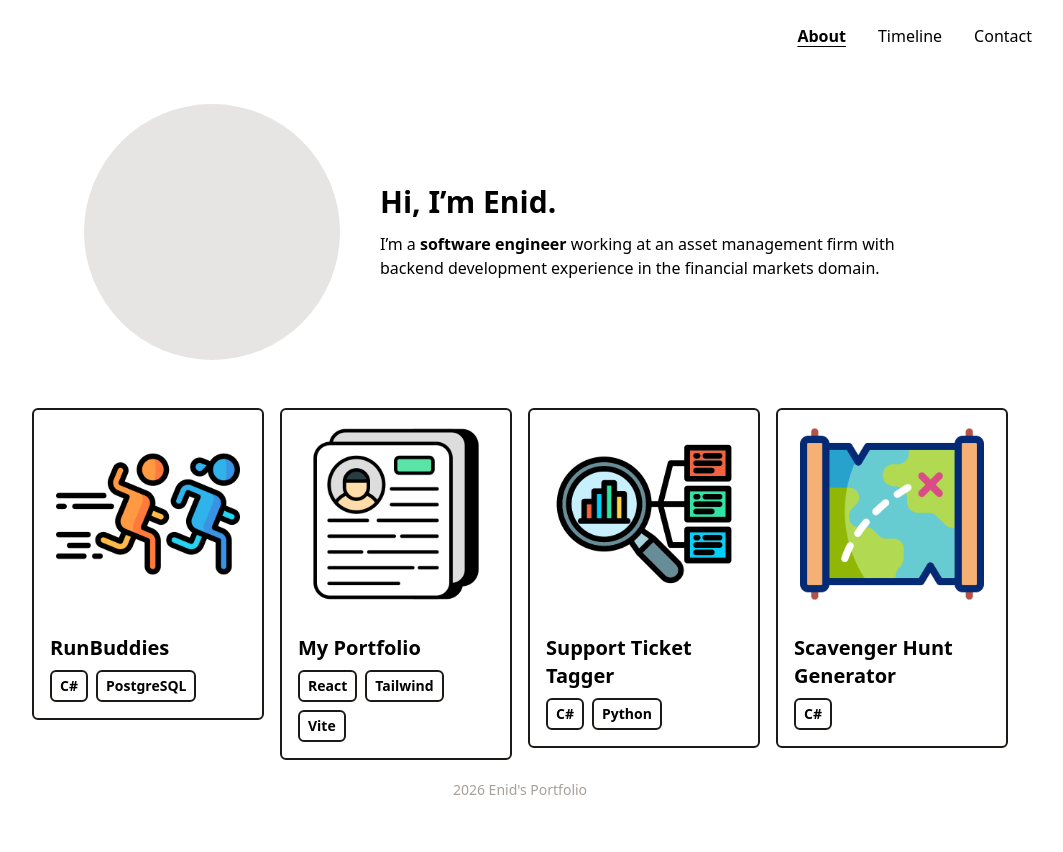
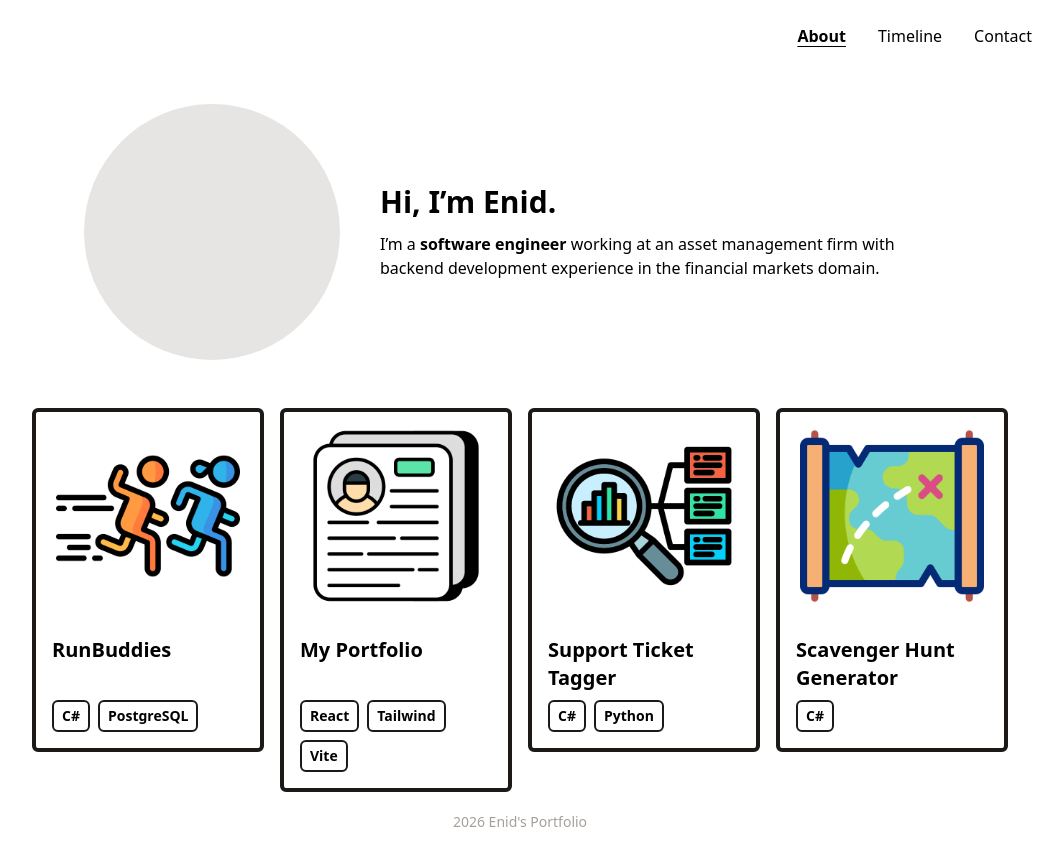
Before and after one commit to eabean/eabean.github.io, a React (Vite) app in the folder min-portfolio/: page / in a window 1280 px wide. Shown: the whole page, without its empty margins (120-1183 px from the left). Before the commit the page ends 820 px from the top, so only its background shows below. Built offline with nearby package versions, Linux system fonts and the light colour scheme.

Commit message:
add cutesy

```diff
--- a/min-portfolio/src/components/Intro.jsx
+++ b/min-portfolio/src/components/Intro.jsx
@@ -5,7 +5,15 @@ function Intro() {
         <div className="flex items-center justify-center gap-10 pt-10 pb-6">
             <div className="w-32 h-32 md:w-64 md:h-64 rounded-full border-stone-900 bg-stone-200 flex-shrink-0 mb-6" />
             <div className="flex flex-col text-left">
-                <h1 className="text-4xl md:text-3xl mb-1 md:mb-3 font-bold">Hi, I’m Enid.</h1>
+                <div className="relative group inline-block cursor-default mb-1 md:mb-3">
+                    <h1 className="text-4xl md:text-3xl font-bold">Hi, I’m Enid.</h1>
+                    <div className="absolute bottom-full left-0 mb-3 opacity-0 group-hover:opacity-100 transition-opacity duration-200 pointer-events-none">
+                        <div className="relative bg-stone-900 text-white text-sm font-normal px-4 py-2 rounded-xl whitespace-nowrap">
+                            Nice to meet you! 👋
+                            <div className="absolute top-full left-6 w-3 h-3 bg-stone-900 rotate-45 -translate-y-1.5" />
+                        </div>
+                    </div>
+                </div>
                 <p className="text-med max-w-xl mb-6">
                     I’m a <b>software engineer</b> working at an asset management firm with backend development experience in the financial markets domain.
                 </p>
--- a/min-portfolio/src/components/PortfolioItem.jsx
+++ b/min-portfolio/src/components/PortfolioItem.jsx
@@ -3,7 +3,7 @@ import React from "react";
 function Portfolio({title, imgUrl, stack, link}) {
     return (
         <a href={link || undefined} target={link ? "_blank" : undefined} rel="noopener noreferrer">
-        <div class="border-2 border-stone-900 rounded-md overflow-hidden shadow-none hover:shadow-[0_0_20px_5px_rgba(0,0,0,0.15)] transition-shadow duration-300">
+        <div class="border-4 border-stone-900 rounded-md overflow-hidden shadow-none hover:shadow-[0_0_20px_5px_rgba(0,0,0,0.15)] hover:-translate-y-1 transition-all duration-300">
             <div className="w-full h-40 md:h-52 p-3 flex items-center justify-center">
                 <img src={imgUrl}
                     alt="portfolio"
@@ -11,7 +11,7 @@ function Portfolio({title, imgUrl, stack, link}) {
                 />
             </div>
             <div className="w-full p-4">
-                <h3 className="text-lg md:text-xl mb-2 md:mn-3 font-semibold">
+                <h3 className="text-lg md:text-xl mb-2 md:mn-3 font-semibold h-14 line-clamp-2">
                     {title}
                 </h3>
                 <p className="flex flex-wrap gap-2 flex-row items-center justify-start text-xs md:text-sm">
```
